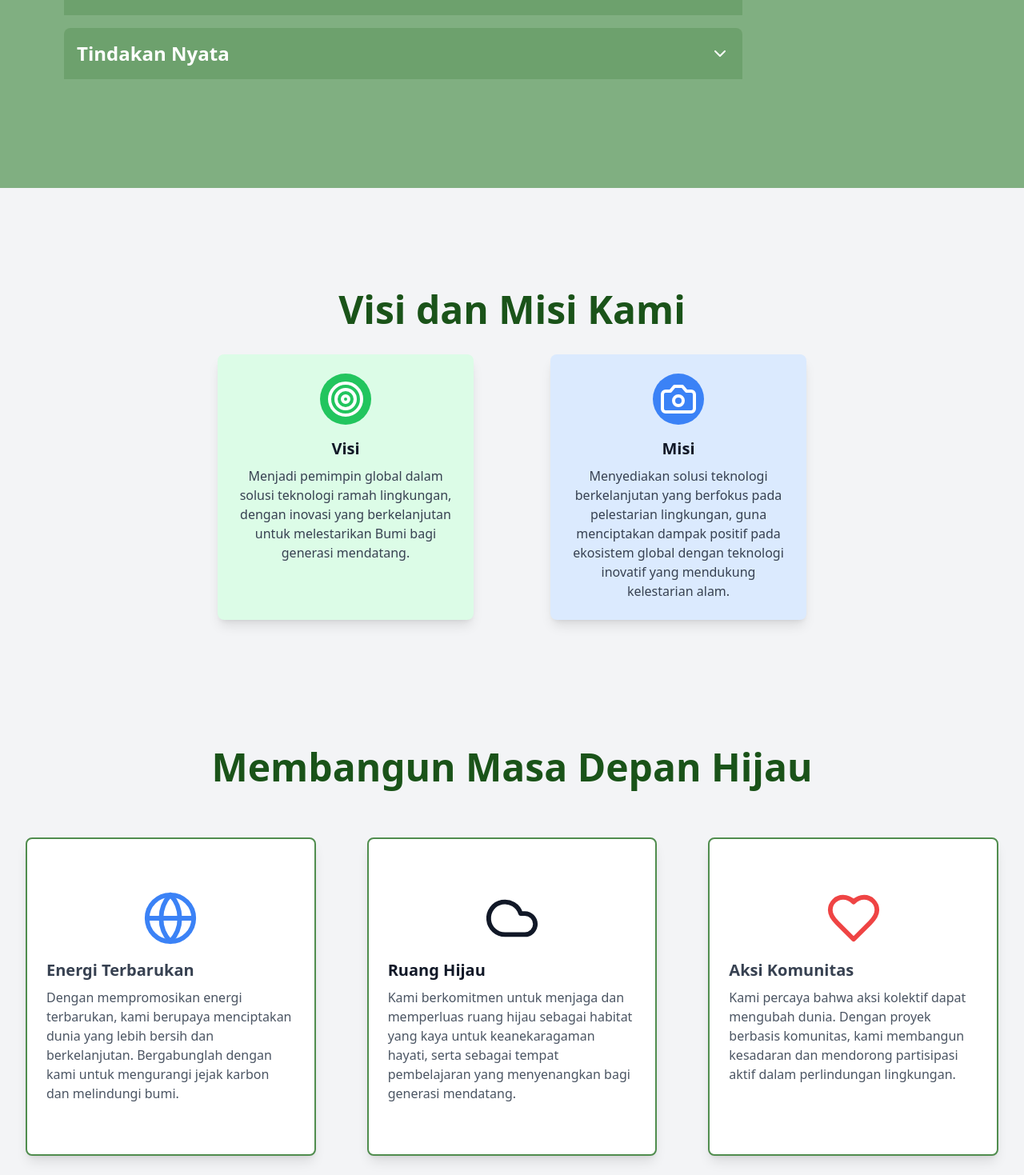
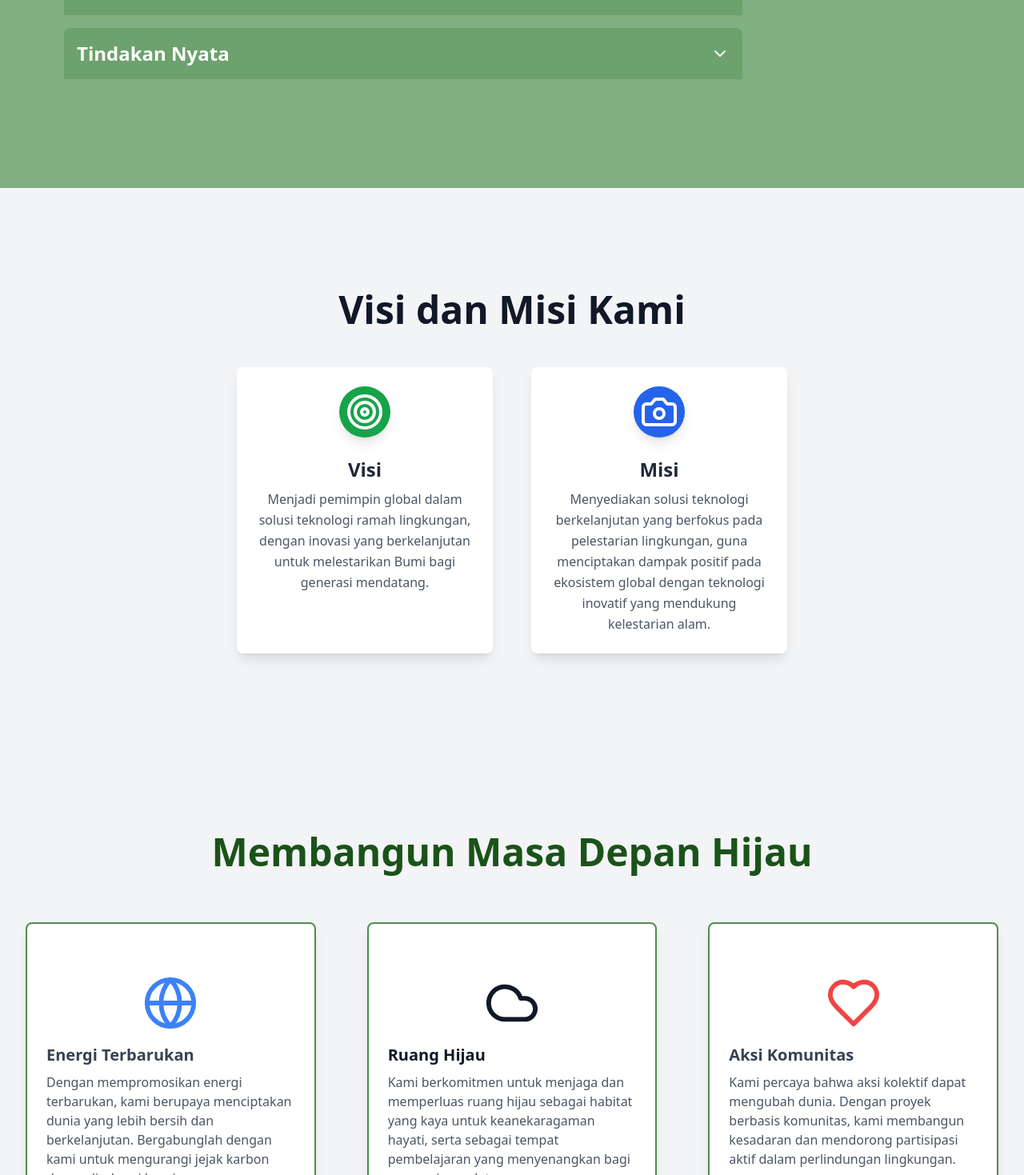
Before and after one commit to reynaldo0/Futuron, a React (Vite) app: page /about in a window 1280 px wide. Shown: the part 1331-2800 px from the top of the page at 80% size. Built offline with nearby package versions, Linux system fonts and the light colour scheme; no server answers.

Commit message:
fix : all

```diff
--- a/src/App.jsx
+++ b/src/App.jsx
@@ -38,8 +38,8 @@ function App() {
             <Routes location={location} key={location.pathname}>
               <Route path="/" element={<Home />} />
               <Route path="/about" element={<About />} />
-              <Route path="/data" element={<Environment />} />
-              <Route path="/detail" element={<Detail />} />
+              <Route path="/sumber" element={<Environment />} />
+              <Route path="/temuan" element={<Detail />} />
               <Route path="/comunity" element={<Comunity />} />
             </Routes>
           </AnimatePresence>
--- a/src/components/Navbar.jsx
+++ b/src/components/Navbar.jsx
@@ -88,14 +88,14 @@ const Navbar = () => {
           </button>
           <div className="w-full hidden md:block md:w-auto" ref={collapseRef}>
             <ul className="mt-4 flex flex-col h-full rounded-lg border border-gray-100 bg-white p-4 font-medium md:mt-0 md:flex-row md:items-center md:space-x-8 md:border-0 md:bg-transparent md:p-0 rtl:space-x-reverse">
-              {["/", "/about", "/detail", "/comunity", "/data"].map(
+              {["/", "/about", "/temuan", "/comunity", "/sumber"].map(
                 (path, index) => {
                   const linkNames = [
                     "Beranda",
                     "Tentang",
-                    "Detail",
+                    "Temuan",
                     "Komunitas",
-                    "Data",
+                    "Sumber",
                   ];
                   const isActive = location.pathname === path;
                   return (
--- a/src/pages/About/Hero.jsx
+++ b/src/pages/About/Hero.jsx
@@ -19,7 +19,7 @@ const Hero = () => {
           <div className="pt-3">
             <Link to="tujuan" smooth={true} duration={500} offset={-50}>
               <button className="bg-primary-300 rounded-full text-white py-2 px-6 hover:bg-primary-300/80 transition-all">
-                Tujuan Kami
+                Selanjutnya
               </button>
             </Link>
           </div>
--- a/src/pages/About/Mission.jsx
+++ b/src/pages/About/Mission.jsx
@@ -4,27 +4,29 @@ import { Camera, Target } from 'lucide-react';
 const Mission = () => {
   return (
     <section className="container mx-auto px-4 py-8 my-24">
-      <h2 className="text-4xl md:text-5xl font-bold text-center text-primary-400 mb-8">Visi dan Misi Kami</h2>
-      <div className="flex flex-wrap justify-center gap-24">
+      <h2 className="text-4xl md:text-5xl font-bold text-center text-primary-500 mb-12">
+        Visi dan Misi Kami
+      </h2>
+      <div className="flex flex-wrap justify-center gap-8 md:gap-12">
         {/* Vision Section */}
-        <div className="flex flex-col items-center bg-green-100 p-6 rounded-lg shadow-lg max-w-xs">
-          <div className="flex justify-center items-center bg-green-500 text-white rounded-full w-16 h-16 mb-4">
+        <div className="flex flex-col items-center bg-white p-6 rounded-lg shadow-lg transition-transform transform hover:scale-105 max-w-xs">
+          <div className="flex justify-center items-center bg-green-600 text-white rounded-full w-16 h-16 mb-6 shadow-lg">
             <Target size={48} />
           </div>
-          <h3 className="text-xl font-semibold mb-2">Visi</h3>
-          <p className="text-center text-gray-700">
+          <h3 className="text-2xl font-semibold mb-2 text-gray-800">Visi</h3>
+          <p className="text-center text-gray-600 leading-relaxed">
             Menjadi pemimpin global dalam solusi teknologi ramah lingkungan, dengan
             inovasi yang berkelanjutan untuk melestarikan Bumi bagi generasi mendatang.
           </p>
         </div>
 
         {/* Mission Section */}
-        <div className="flex flex-col items-center bg-blue-100 p-6 rounded-lg shadow-lg max-w-xs">
-          <div className="flex justify-center items-center bg-blue-500 text-white rounded-full w-16 h-16 mb-4">
+        <div className="flex flex-col items-center bg-white p-6 rounded-lg shadow-lg transition-transform transform hover:scale-105 max-w-xs">
+          <div className="flex justify-center items-center bg-blue-600 text-white rounded-full w-16 h-16 mb-6 shadow-lg">
             <Camera size={48} />
           </div>
-          <h3 className="text-xl font-semibold mb-2">Misi</h3>
-          <p className="text-center text-gray-700">
+          <h3 className="text-2xl font-semibold mb-2 text-gray-800">Misi</h3>
+          <p className="text-center text-gray-600 leading-relaxed">
             Menyediakan solusi teknologi berkelanjutan yang berfokus pada pelestarian
             lingkungan, guna menciptakan dampak positif pada ekosistem global dengan
             teknologi inovatif yang mendukung kelestarian alam.
--- a/src/pages/About/Values.jsx
+++ b/src/pages/About/Values.jsx
@@ -3,7 +3,7 @@ import { Globe, Cloud, Heart } from 'lucide-react'; // Use available icons
 
 const Values = () => {
   return (
-    <div className="container mx-auto p-8 my-24">
+    <div className="container mx-auto p-8 py-24">
       <h1 className="text-4xl md:text-5xl font-bold text-primary-400 mb-16 text-center">Membangun Masa Depan Hijau</h1>
       <div className="grid grid-cols-1 md:grid-cols-3 gap-16">
         {/* First Card: Renewable Energy */}
--- a/src/pages/Detail/MilestoneCard.jsx
+++ b/src/pages/Detail/MilestoneCard.jsx
@@ -101,7 +101,7 @@ const Card = ({
         <div className="flex justify-start">
           <button
             onClick={onToggle}
-            className="bg-primary-300 absolute bottom-4 text-white py-2 px-6 mt-4 hover:bg-primary-dark transition-colors duration-300 rounded-lg"
+            className="bg-primary-300 hover:bg-primary-300/90 absolute bottom-4 text-white py-2 px-6 mt-4 hover:bg-primary-dark transition-colors duration-300 rounded-lg"
           >
             {isOpen ? "Tutup" : "Selangkapnya"}
           </button>
```
